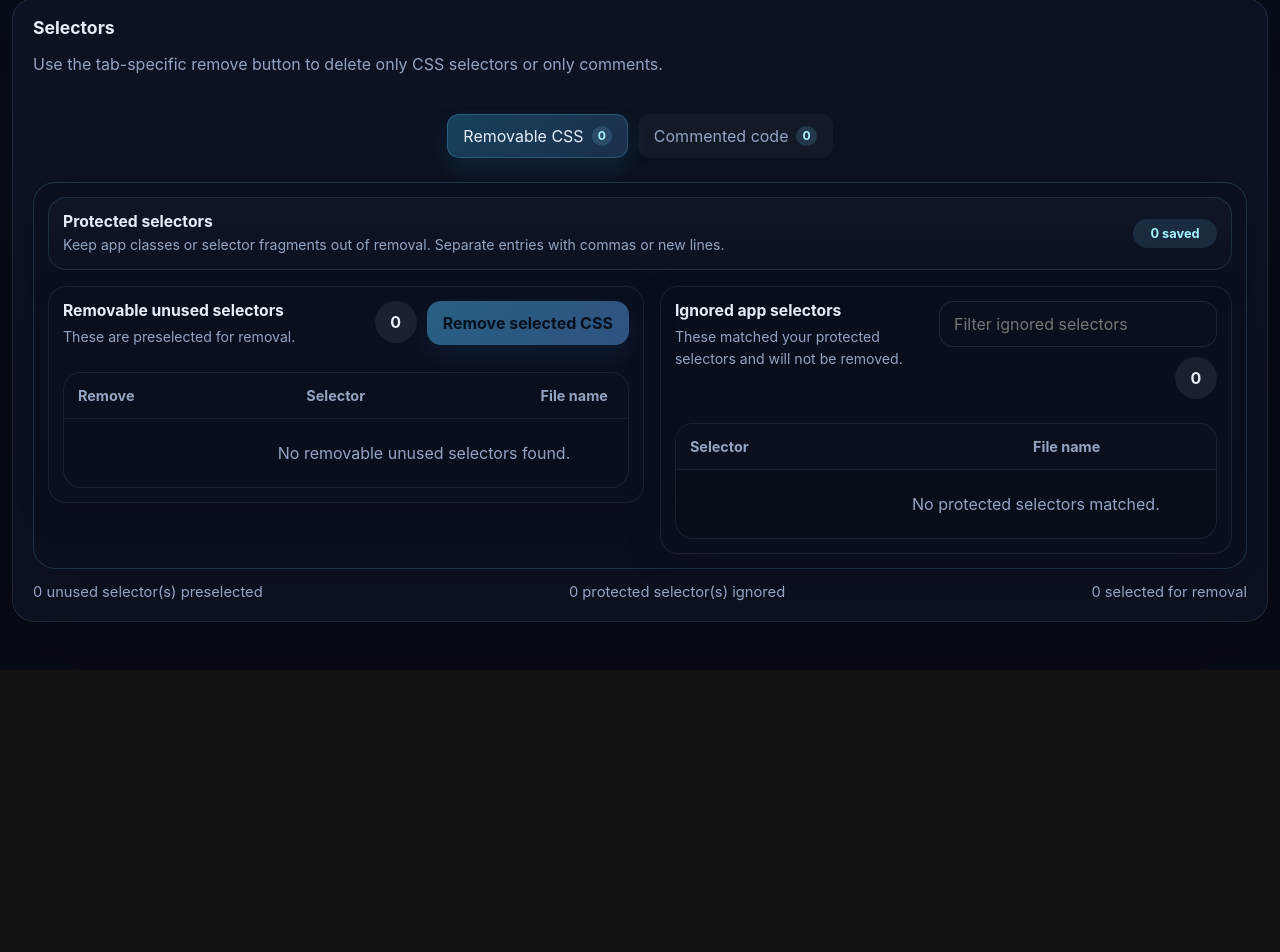
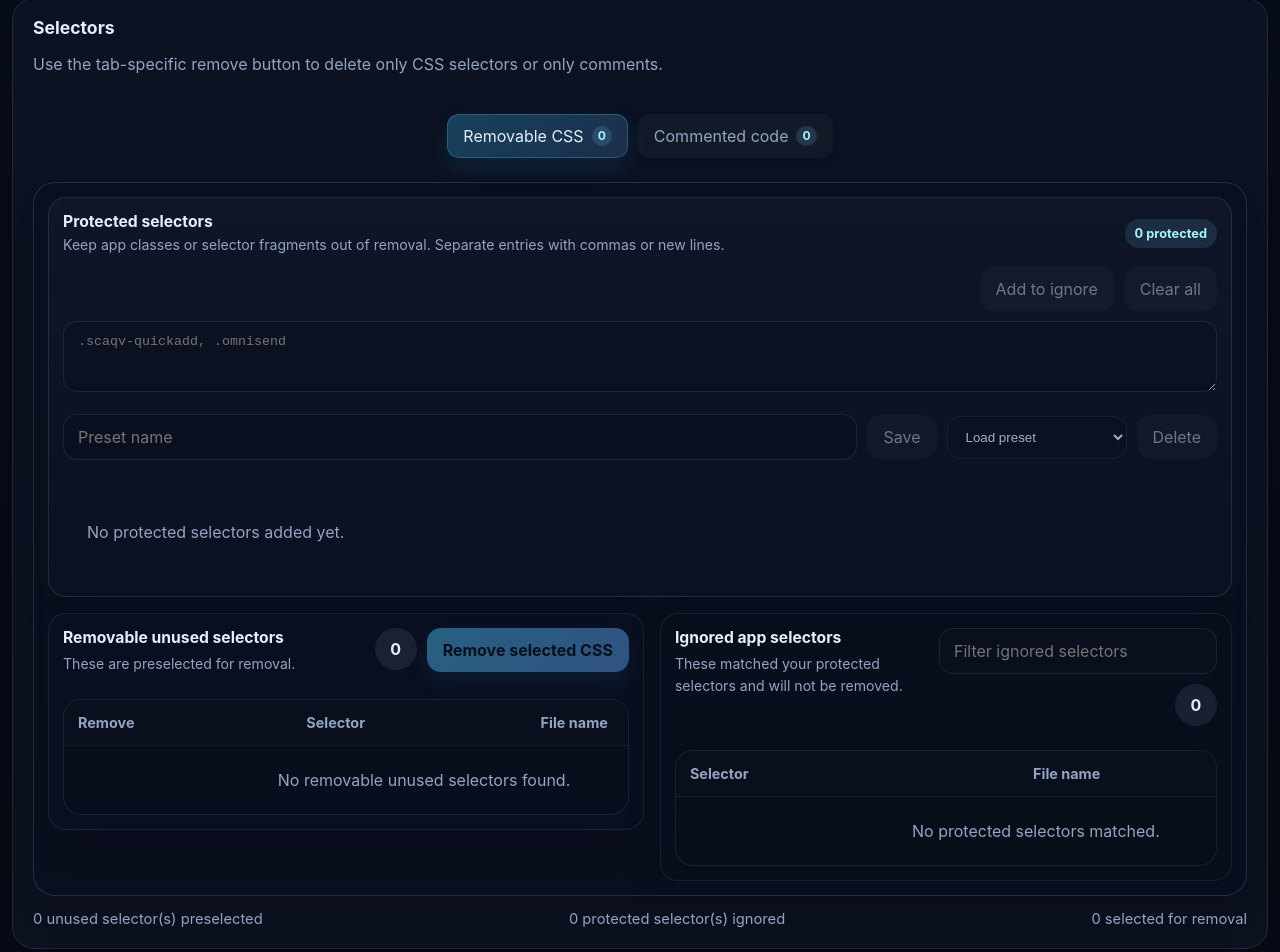
Before and after one commit to Himanshisapariya/Theme-optimization, a React (Vite) app in the folder frontend/: page / in a window 1280 px wide. Shown: the part 754-1706 px from the top of the page. Before the commit the page ends 1424 px from the top, so only its background shows below. Built offline with nearby package versions, Linux system fonts and the light colour scheme.

Commit message:
fix: presets

```diff
--- a/frontend/src/App.jsx
+++ b/frontend/src/App.jsx
@@ -81,6 +81,16 @@ function readProtectedPresets() {
   } catch (error) {
     return [];
   }
+}
+
+function normalizeProtectedSelectors(values) {
+  if (!Array.isArray(values)) return [];
+
+  return [...new Set(
+    values
+      .map((value) => String(value || '').trim())
+      .filter(Boolean)
+  )];
 }
 
 const IGNORED_UPLOAD_BASENAMES = new Set([
@@ -408,6 +418,10 @@ export default function App() {
     () => unusedEntries.filter((entry) => !selectorMatchesProtected(entry.selector, protectedPatterns)),
     [unusedEntries, protectedPatterns]
   );
+  const selectedIdsForRemoval = useMemo(() => {
+    const protectedIds = new Set(ignoredUnusedEntries.map((entry) => entry.id));
+    return new Set(Array.from(selectedIds).filter((id) => !protectedIds.has(id)));
+  }, [selectedIds, ignoredUnusedEntries]);
   const commentEntriesById = useMemo(
     () => new Map(commentEntries.map((entry) => [entry.id, entry])),
     [commentEntries]
@@ -442,6 +456,10 @@ export default function App() {
       return true;
     });
   }, [commentEntries, ignoreShortComments, ignoreLiquidDocComments]);
+  const protectedSelectorDraft = useMemo(
+    () => normalizeProtectedSelectors([...protectedSelectors, ...parseProtectedSelectors(protectedSelectorsText)]),
+    [protectedSelectors, protectedSelectorsText]
+  );
   function clearResults() {
     setSummary(initialSummary);
     setEntries([]);
@@ -467,7 +485,7 @@ export default function App() {
     const nextValues = parseProtectedSelectors(protectedSelectorsText);
     if (nextValues.length === 0) return;
 
-    setProtectedSelectors((current) => [...new Set([...current, ...nextValues])]);
+    setProtectedSelectors((current) => normalizeProtectedSelectors([...current, ...nextValues]));
     setProtectedSelectorsText('');
   }
 
@@ -483,11 +501,14 @@ export default function App() {
 
   function saveProtectedPreset() {
     const name = presetName.trim();
-    if (!name || protectedSelectors.length === 0) return;
-
+    const nextProtectedSelectors = protectedSelectorDraft;
+    if (!name || nextProtectedSelectors.length === 0) return;
+
+    setProtectedSelectors(nextProtectedSelectors);
+    setProtectedSelectorsText('');
     setSavedProtectedPresets((current) => {
       const next = [
-        { name, patterns: [...protectedSelectors] },
+        { name, patterns: [...nextProtectedSelectors] },
         ...current.filter((preset) => preset.name !== name)
       ];
       if (typeof window !== 'undefined') {
@@ -533,6 +554,18 @@ export default function App() {
       return next;
     });
   }, [entries, ignoredUnusedEntries]);
+
+  React.useEffect(() => {
+    if (selectedIds.size === 0) return;
+
+    setSelectedIds((current) => {
+      const next = new Set(current);
+      for (const entry of ignoredUnusedEntries) {
+        next.delete(entry.id);
+      }
+      return next;
+    });
+  }, [ignoredUnusedEntries]);
 
   React.useEffect(() => {
     if (typeof window === 'undefined') return;
@@ -717,7 +750,7 @@ export default function App() {
   async function handleRemove(mode) {
     if (!jobId) return;
 
-    const selectedCssIds = mode === 'css' ? Array.from(selectedIds) : [];
+    const selectedCssIds = mode === 'css' ? Array.from(selectedIdsForRemoval) : [];
     const selectedCommentIdsToRemove = mode === 'comments' ? selectedCommentIdsForRemoval : [];
 
     if (mode === 'css' && selectedCssIds.length === 0) {
@@ -879,7 +912,7 @@ export default function App() {
   }
 
   const hasResults = entries.length > 0 || commentEntries.length > 0;
-  const cssRemoveEnabled = selectedIds.size > 0 && !loading && ['scanned', 'removed', 'applied'].includes(step);
+  const cssRemoveEnabled = selectedIdsForRemoval.size > 0 && !loading && ['scanned', 'removed', 'applied'].includes(step);
   const commentRemoveEnabled = selectedCommentIdsForRemoval.length > 0 && !loading && ['scanned', 'removed', 'applied'].includes(step);
   const performanceRecommendations = Array.isArray(performanceReport?.recommendations)
     ? performanceReport.recommendations
@@ -1226,20 +1259,20 @@ export default function App() {
             {selectorTab === 'css' ? (
               <div className="selector-tab-panel selector-tab-panel-css">
                 <div className="css-workspace">
-                  <details className="protected-panel selector-card selector-card-protected" open={false}>
+                  <details className="protected-panel selector-card selector-card-protected" open>
                     <summary className="protected-summary">
                       <div>
                         <h3>Protected selectors</h3>
                         <p>Keep app classes or selector fragments out of removal. Separate entries with commas or new lines.</p>
                       </div>
                       <span className="protected-summary-meta">
-                        {protectedSelectors.length} saved
+                        {protectedSelectors.length} protected
                       </span>
                     </summary>
                     <div className="protected-body">
                       <div className="protected-actions">
                         <button className="secondary" type="button" onClick={addProtectedSelectors} disabled={!protectedSelectorsText.trim()}>
-                          Ignore
+                          Add to ignore
                         </button>
                         <button className="secondary" type="button" onClick={clearProtectedSelectors} disabled={protectedSelectors.length === 0}>
                           Clear all
@@ -1259,7 +1292,7 @@ export default function App() {
                           onChange={(event) => setPresetName(event.target.value)}
                           placeholder="Preset name"
                         />
-                        <button className="secondary" type="button" onClick={saveProtectedPreset} disabled={!presetName.trim() || protectedSelectors.length === 0}>
+                        <button className="secondary" type="button" onClick={saveProtectedPreset} disabled={!presetName.trim() || protectedSelectorDraft.length === 0}>
                           Save
                         </button>
                         <select
@@ -1601,7 +1634,7 @@ export default function App() {
               <>
                 <span>{removableUnusedEntries.length} unused selector(s) preselected</span>
                 <span>{ignoredUnusedEntries.length} protected selector(s) ignored</span>
-                <span>{selectedIds.size} selected for removal</span>
+                <span>{selectedIdsForRemoval.size} selected for removal</span>
               </>
             ) : (
               <>
```
